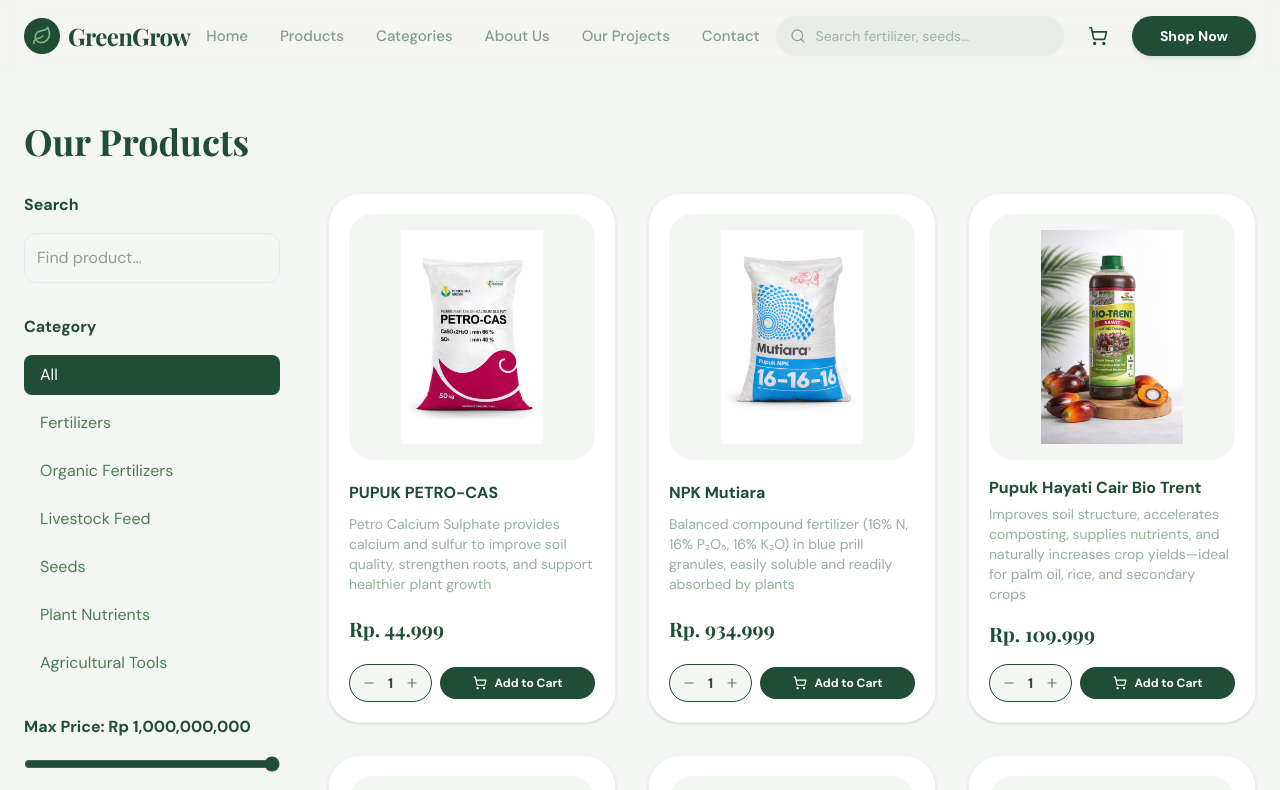
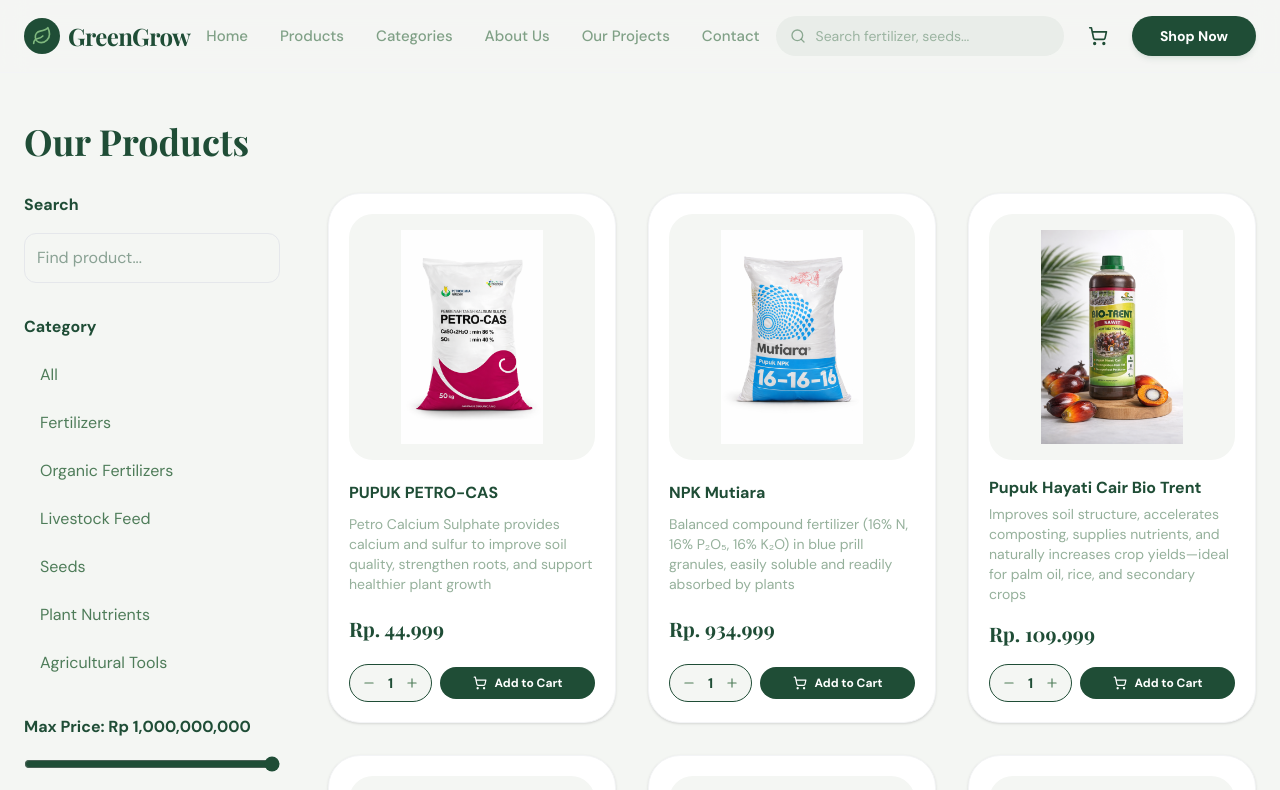
Before and after one commit to Leeroyakbar/greengrow-agri, a React (Vite) app: page /products in a window 1280 px wide. Shown: the top 790 px of the page. Built offline with nearby package versions, Linux system fonts and the light colour scheme; a web font is replaced by a local one.

Commit message:
fixing product page

```diff
--- a/src/components/pages/ProductPage.tsx
+++ b/src/components/pages/ProductPage.tsx
@@ -43,7 +43,7 @@
                     <button
                       key={cat}
                       onClick={() => setSearchParams({ category: cat === "All" ? "" : slugify(cat) })}
-                      className={`block w-full text-left px-4 py-2 rounded-lg transition-all ${categoryFilter === cat ? "bg-primary text-white" : "hover:bg-white text-secondary"}`}
+                      className={`block w-full text-left px-4 py-2 rounded-lg transition-all ${categoryFilter === slugify(cat) ? "bg-primary text-white" : "hover:bg-white text-secondary"}`}
                     >
                       {cat}
                     </button>
```
